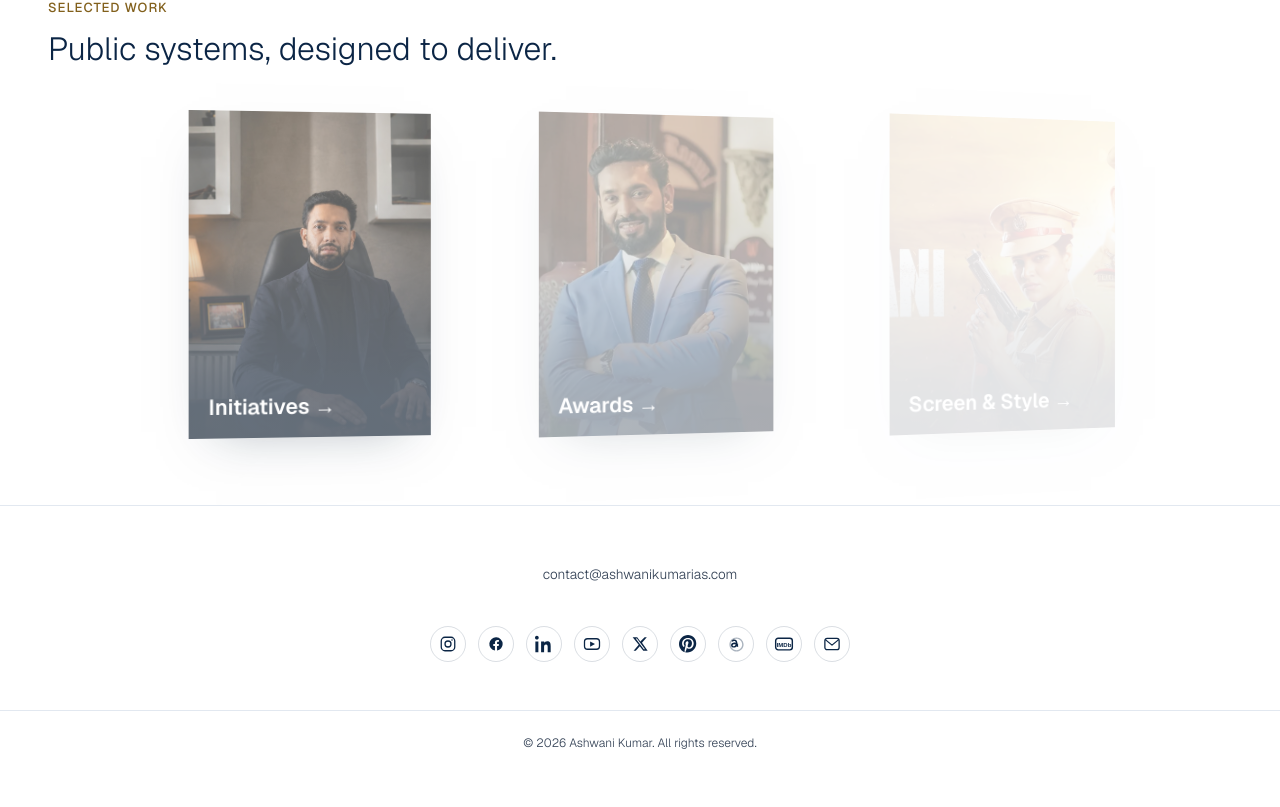
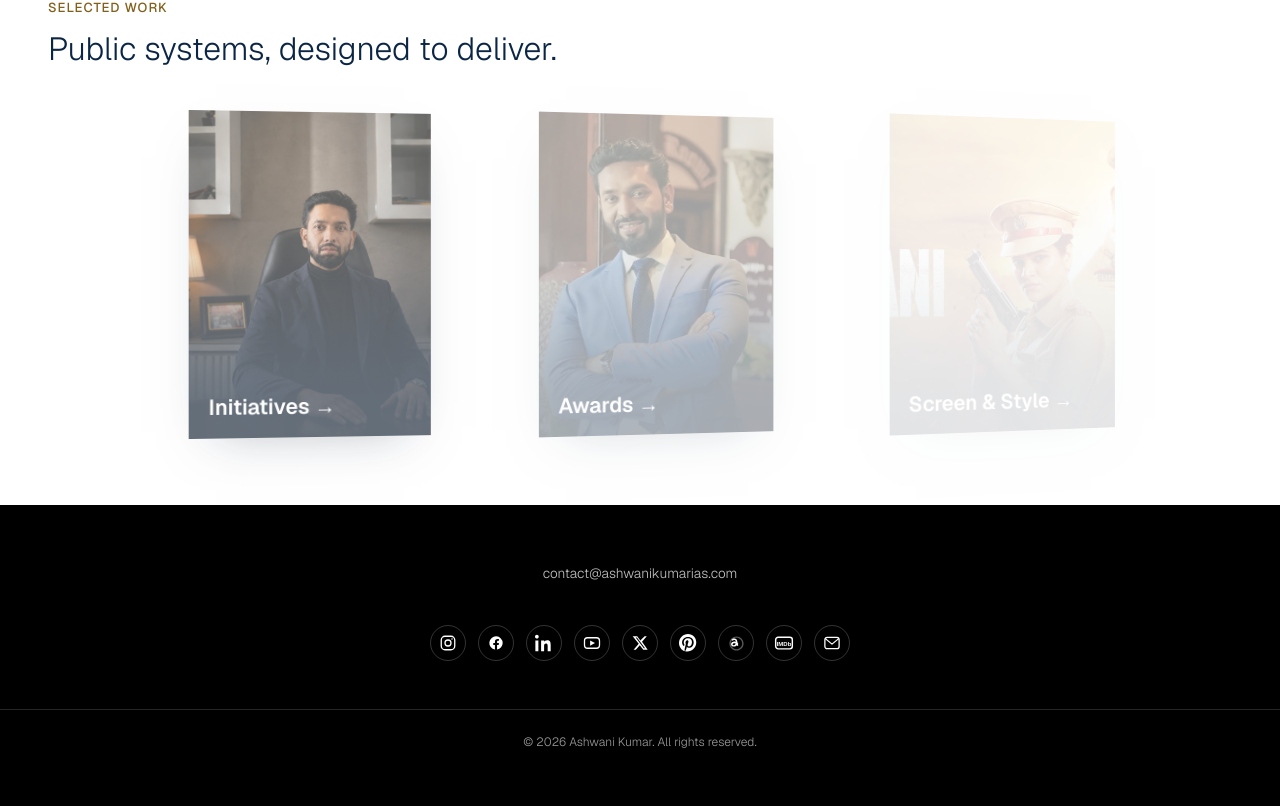
Before and after one commit to Ishaan18singh/ashwani-kumar-website, a Next.js app: page / in a window 1280 px wide. Shown: the part 2170-2977 px from the top of the page. Built offline with nearby package versions, Linux system fonts and the light colour scheme; a web font is replaced by a local one.

Commit message:
Make footer background black with light text/link colors

```diff
--- a/app/globals.css
+++ b/app/globals.css
@@ -113,12 +113,8 @@ html.dark .fullscreen-menu-link { color: #fff; border-bottom-color: hsla(0,0%,10
 .fullscreen-menu-social-link { font-size: .82rem; font-weight: 500; color: #0B2545; text-decoration: none; border-bottom: 1px solid transparent; transition: border-color 200ms ease, color 200ms ease; }
 .fullscreen-menu-social-link:hover { color: rgb(var(--c-gold-500)); border-bottom-color: rgb(var(--c-gold-500)); }
 html.dark .fullscreen-menu-social-link { color: #fff; }
-.footer-social-link { display: inline-flex; align-items: center; justify-content: center; width: 2.25rem; height: 2.25rem; border-radius: 9999px; border: 1px solid rgba(11,37,69,.15); color: #0B2545; transition: color 200ms ease, border-color 200ms ease, transform 200ms ease; }
-.footer-social-link:hover { color: rgb(var(--c-gold-500)); border-color: rgb(var(--c-gold-400)); transform: translateY(-2px); }
-/* The footer keeps its light (ivory) background in dark mode too, so its
-   content must stay dark-on-light regardless of the site-wide theme. */
-html.dark .footer-social-link { color: #0B2545; border-color: rgba(11,37,69,.15); }
-html.dark .footer-social-link:hover { color: rgb(var(--c-gold-500)); border-color: rgb(var(--c-gold-400)); }
+.footer-social-link { display: inline-flex; align-items: center; justify-content: center; width: 2.25rem; height: 2.25rem; border-radius: 9999px; border: 1px solid rgba(255,255,255,.2); color: #fff; transition: color 200ms ease, border-color 200ms ease, transform 200ms ease; }
+.footer-social-link:hover { color: rgb(var(--c-gold-400)); border-color: rgb(var(--c-gold-400)); transform: translateY(-2px); }
 html.dark footer .nav-link { color: rgb(51 65 85); }
 html.dark footer .nav-link:hover { color: rgb(var(--c-gold-500)); }
 html.dark footer .nav-link.active { color: rgb(var(--c-gold-500)); }
@@ -969,19 +965,25 @@ html.dark .pub-card-source {
   font-size: 0.68rem;
 }
 
+/* Footer background: solid black, with light text/link colors to match. */
+.footer-black {
+  background-color: #000;
+}
+.footer-black-rule {
+  border-top: 1px solid rgba(255, 255, 255, 0.15);
+  color: rgba(255, 255, 255, 0.6);
+}
+
 /* Footer "Connect" column: the plain email address shown as text
    above the social icon row. */
 .footer-email-link {
   display: block;
   margin-bottom: 1rem;
   font-size: 0.85rem;
-  color: rgb(51, 65, 85);
+  color: rgba(255, 255, 255, 0.75);
 }
 .footer-email-link:hover {
-  color: rgb(var(--c-gold-500));
-}
-html.dark .footer-email-link {
-  color: rgb(148, 163, 184);
+  color: rgb(var(--c-gold-400));
 }
 
 /* Footer social icons: single row, wrapping only if the viewport is
--- a/components/Footer.jsx
+++ b/components/Footer.jsx
@@ -9,7 +9,7 @@ export default function Footer() {
   const year = new Date().getFullYear();
 
   return (
-    <footer className="bg-ivory border-t border-slate-200 py-14 text-navy-900">
+    <footer className="footer-black py-14 text-white">
       <div className="shell flex flex-col items-center gap-6 text-center">
         {(() => {
           const mail = SITE_DATA.profile.social.find((s) => s.url.startsWith('mailto:'));
@@ -38,7 +38,7 @@ export default function Footer() {
           })}
         </div>
       </div>
-      <div className="shell mt-12 border-t border-slate-200 pt-6 text-center text-xs text-slate-600">
+      <div className="shell footer-black-rule mt-12 pt-6 text-center text-xs">
         © <span>{year}</span> Ashwani Kumar. {t('common.allRightsReserved')}
       </div>
     </footer>
```
